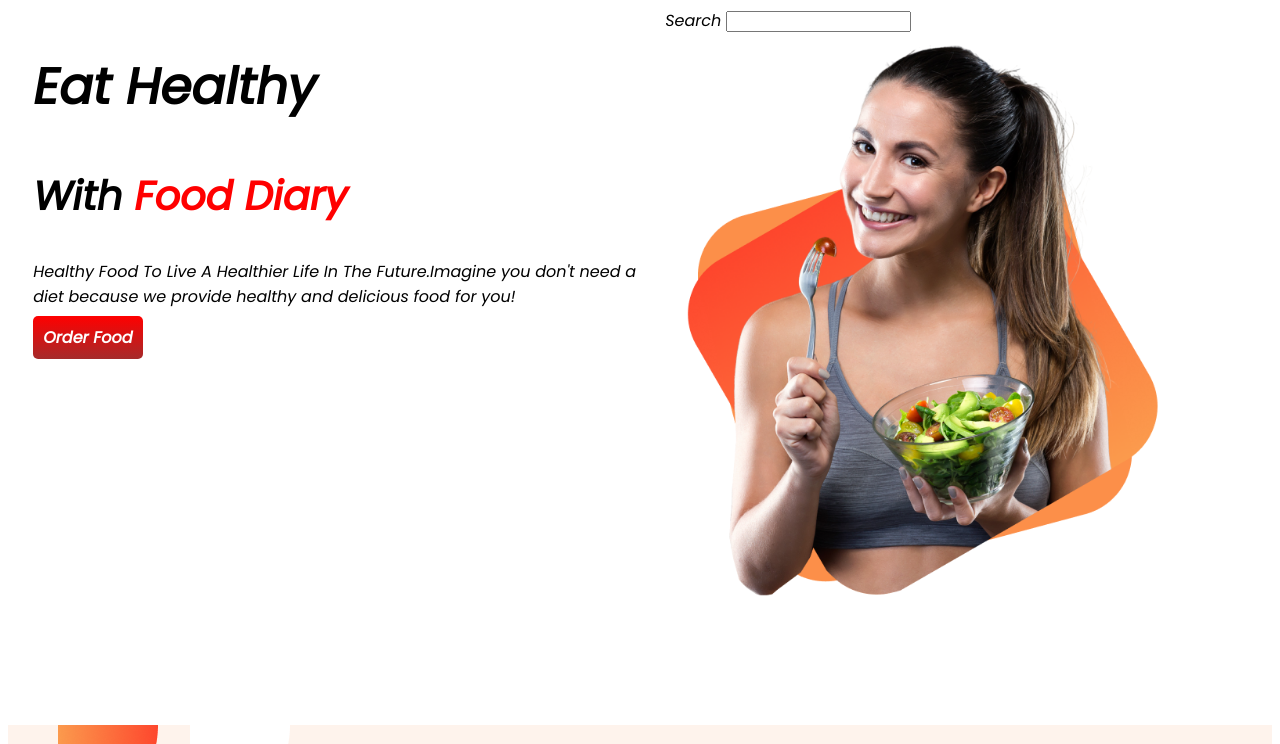
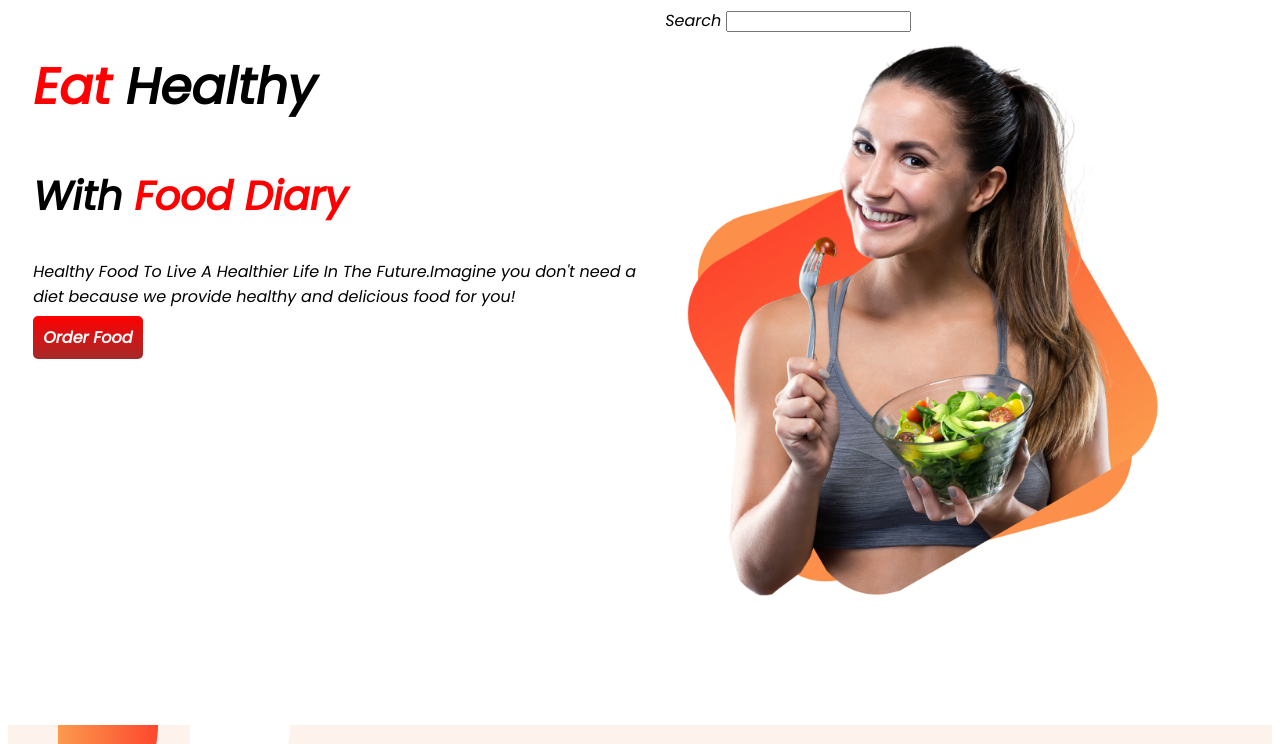
Before and after one commit to TamannaHossain01/Eat-healthy, a plain HTML site: page index.html in a window 1280 px wide. Shown: the top 744 px of the page. Drawn offline with Linux system fonts and the light colour scheme.

Commit message:
final add

```diff
--- a/index.html
+++ b/index.html
@@ -14,7 +14,7 @@
 
     <section class="flexible-container">
         <div class="half-width">
-            <h1>Eat Healthy</h1>
+            <h1><span class="red-color" >Eat</span> Healthy</h1>
             <h2>With <span class="red-color" >Food Diary</span> </h2>
             <p>Healthy Food To Live A Healthier Life In The Future.Imagine you don't need a diet because we provide healthy and delicious food for you!</p>
             <a class="link-button" target="_blank" href="https://www.google.com/">Order Food</a>
```
